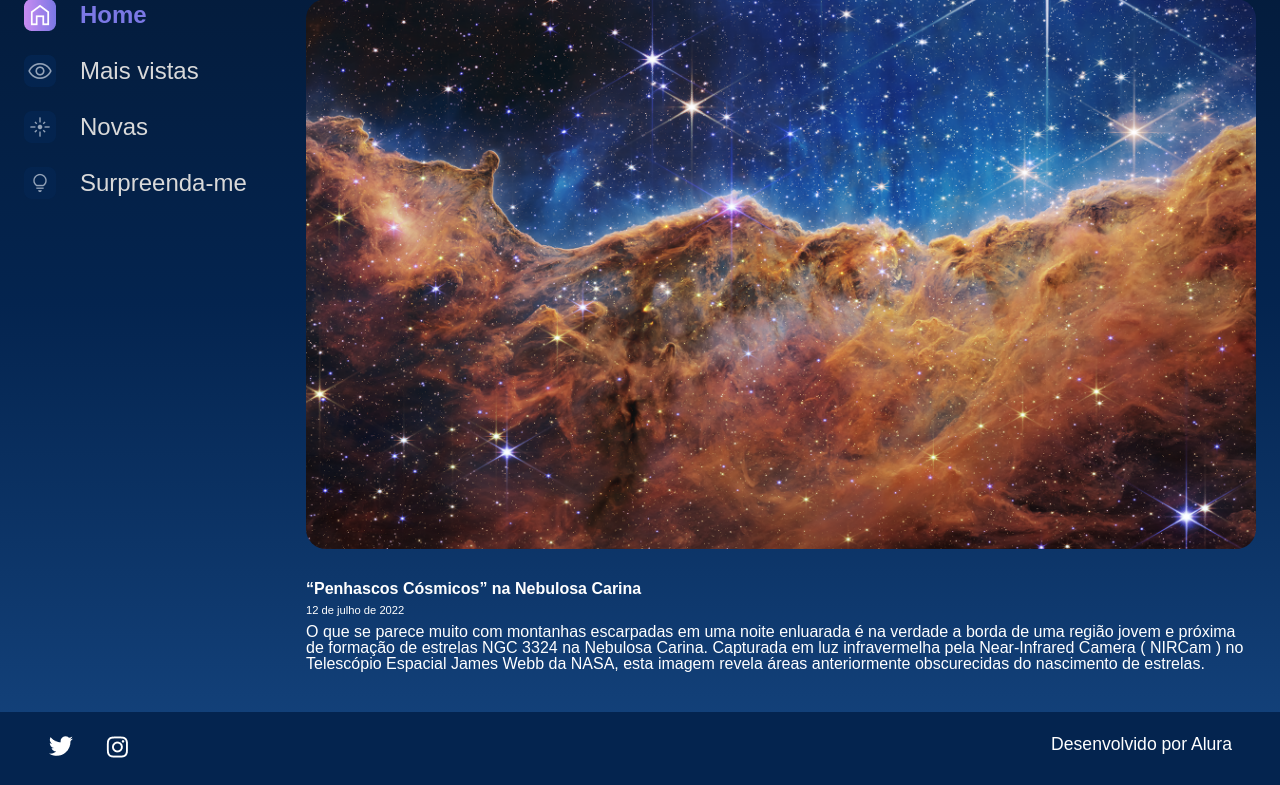
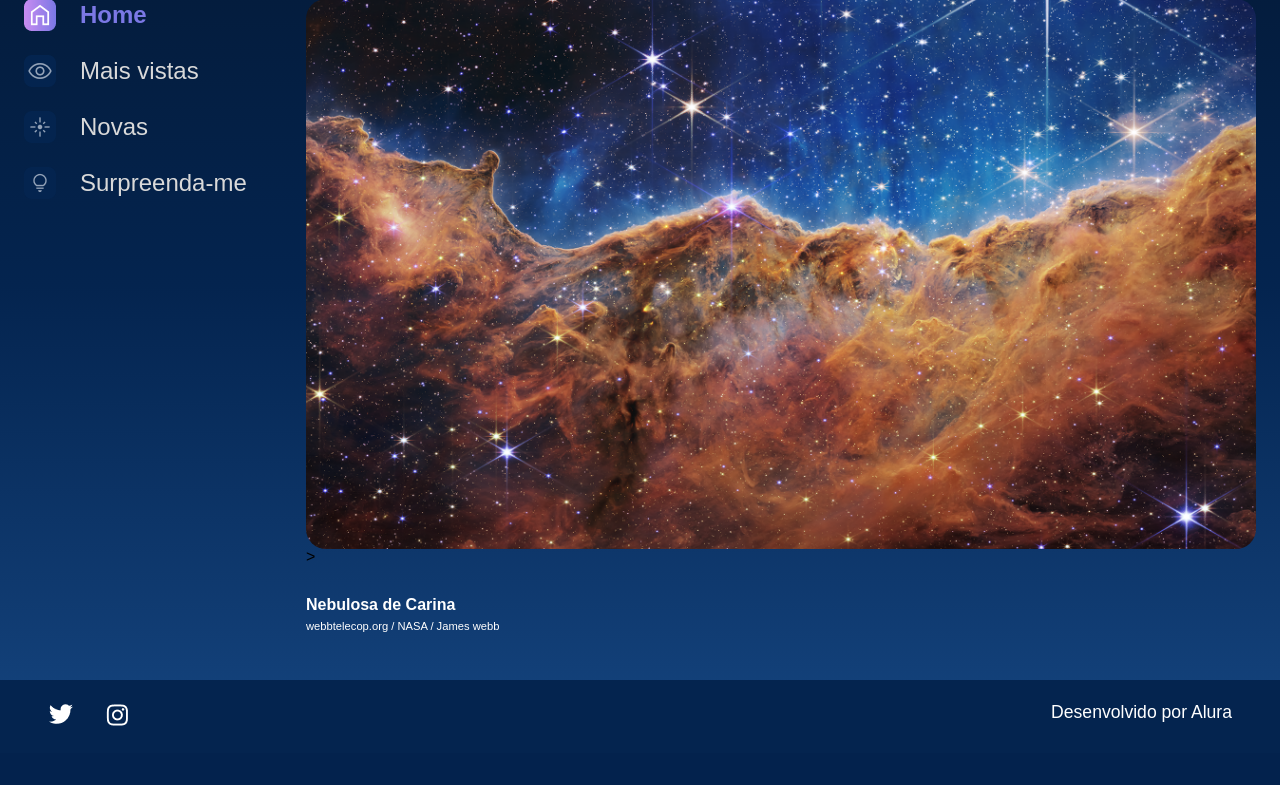
Before and after one commit to Douglasgith/Project_django, a Django app: template templates/galeria/imagem.html in a window 1280 px wide. Shown: the part 179-964 px from the top of the page. After the commit the page ends 905 px from the top, so only its background shows below. Run offline with Django 5.2, Linux system fonts and the light colour scheme; the template is opened without the code that fills it: values that come from a table or form of the project are taken from there, others are empty; data comes from the database, SQL or seed files in the repository; both versions use the stored data as it was after the commit.

Commit message:
passando uma referencia

```diff
--- a/galeria/urls.py
+++ b/galeria/urls.py
@@ -4,5 +4,5 @@ from galeria.views import index, imagem
 
 urlpatterns = [
     path('', index, name='index'),
-    path('imagem/', imagem, name='imagem'),
+    path('imagem/<int:foto_id>', imagem, name='imagem'),
 ]
--- a/setup/settings.py
+++ b/setup/settings.py
@@ -40,7 +40,7 @@ INSTALLED_APPS = [
     'django.contrib.sessions',
     'django.contrib.messages',
     'django.contrib.staticfiles',
-    'galeria',
+    'galeria.apps.GaleriaConfig',
 ]
 
 MIDDLEWARE = [
--- a/templates/galeria/imagem.html
+++ b/templates/galeria/imagem.html
@@ -4,12 +4,12 @@
             <section class="conteudo">
                 <section class="imagem">
                     <div class="imagem__conteudo">
-                        <img class="imagem__imagem" src="{% static '/assets/imagens/galeria/carina-nebula.png' %}">
+                        <img class="imagem__imagem" src="{% static '/assets/imagens/galeria/'%}{{ fotografia.foto }}">>
                         <div class="imagem__info">
                             <div class="imagem__texto">
-                                <p class="imagem__titulo">“Penhascos Cósmicos” na Nebulosa Carina</p>
-                                <p class="imagem__descricao">12 de julho de 2022</p>
-                                <p class="imagem__texto">O que se parece muito com montanhas escarpadas em uma noite enluarada é na verdade a borda de uma região jovem e próxima de formação de estrelas NGC 3324 na Nebulosa Carina. Capturada em luz infravermelha pela Near-Infrared Camera ( NIRCam ) no Telescópio Espacial James Webb da NASA, esta imagem revela áreas anteriormente obscurecidas do nascimento de estrelas.</p>
+                                <p class="imagem__titulo">{{fotografia.nome}}</p>
+                                <p class="imagem__descricao">{{fotografia.legenda}}</p>
+                                <p class="imagem__texto"></p>
                             </div>
                         </div>
                     </div>
```
Also changed, not shown: galeria/views.py (+8 -10 lines), templates/galeria/index.html (+8 -5 lines), db.sqlite3.
